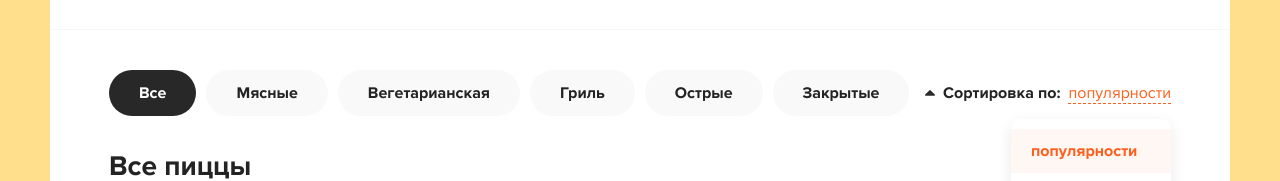
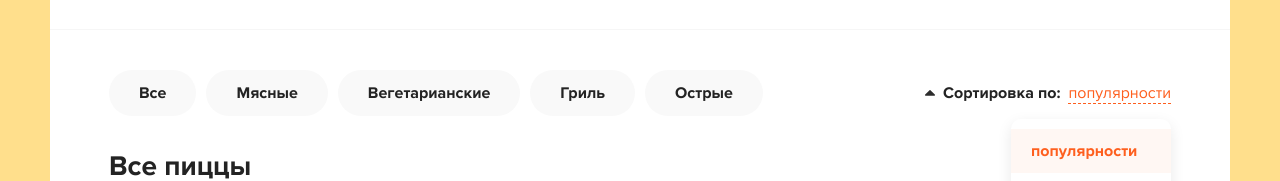
Before and after one commit to Daniel-Maslyanikov/React-pizza, a React (Create React App) app: page / in a window 1280 px wide. Shown: the part 152-333 px from the top of the page. Built offline with nearby package versions, Linux system fonts and the light colour scheme.

Commit message:
Added clickable categories

```diff
--- a/package.json
+++ b/package.json
@@ -10,7 +10,8 @@
     "node-sass": "^7.0.1",
     "react": "^18.1.0",
     "react-dom": "^18.1.0",
-    "react-scripts": "5.0.1",
+    "react-script": "^2.0.5",
+    "react-scripts": "^5.0.1",
     "web-vitals": "^2.1.0"
   },
   "scripts": {
--- a/src/App.js
+++ b/src/App.js
@@ -1,23 +1,20 @@
-import Header from './components/Header';
+import {Header, Categories} from './components';
+
 
 
 function App() {
+
+
+
   return (
 		<div className="wrapper">
     <Header />
       <div className="content">
         <div className="container">
           <div className="content__top">
-            <div className="categories">
-              <ul>
-                <li className="active">Все</li>
-                <li>Мясные</li>
-                <li>Вегетарианская</li>
-                <li>Гриль</li>
-                <li>Острые</li>
-                <li>Закрытые</li>
-              </ul>
-            </div>
+           <Categories
+					 onClick = {(name) => console.log(name)}
+					 items={['Мясные', 'Вегетарианские', 'Гриль', 'Острые']}/>
             <div className="sort">
               <div className="sort__label">
                 <svg
--- /dev/null
+++ b/src/components/Categories.jsx
@@ -0,0 +1,23 @@
+import React, { useState } from 'react'
+
+function Categories({items, onClick,}) {
+const [activeItem, setActiveItem] = useState(null)
+
+	return (
+		<div className="categories">
+		<ul>
+			<li>Все</li>
+			{items.map((name,index) => (
+				<li
+				className={activeItem === index ? 'active' : ''}
+				onClick = {() => setActiveItem(index)}
+				key ={`{name}_${index}`}>
+					{name}
+					</li>
+			))}
+		</ul>
+	</div>
+	)
+}
+
+export default Categories
--- /dev/null
+++ b/src/components/index.js
@@ -0,0 +1,4 @@
+
+export {default as Button} from './Button'
+export {default as Header} from './Header'
+export {default as Categories} from './Categories'
```
Also changed, not shown: 2 other files (tests, documents, lock files or other folders).
